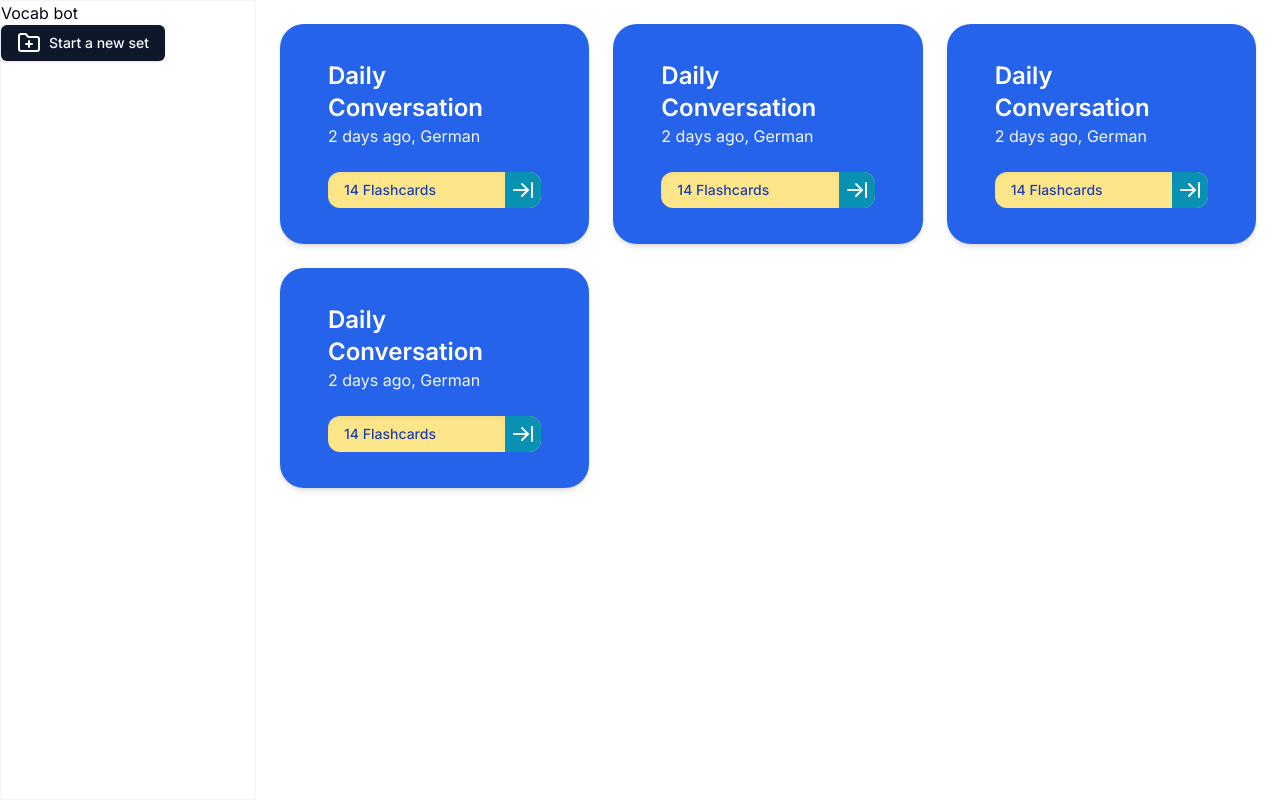
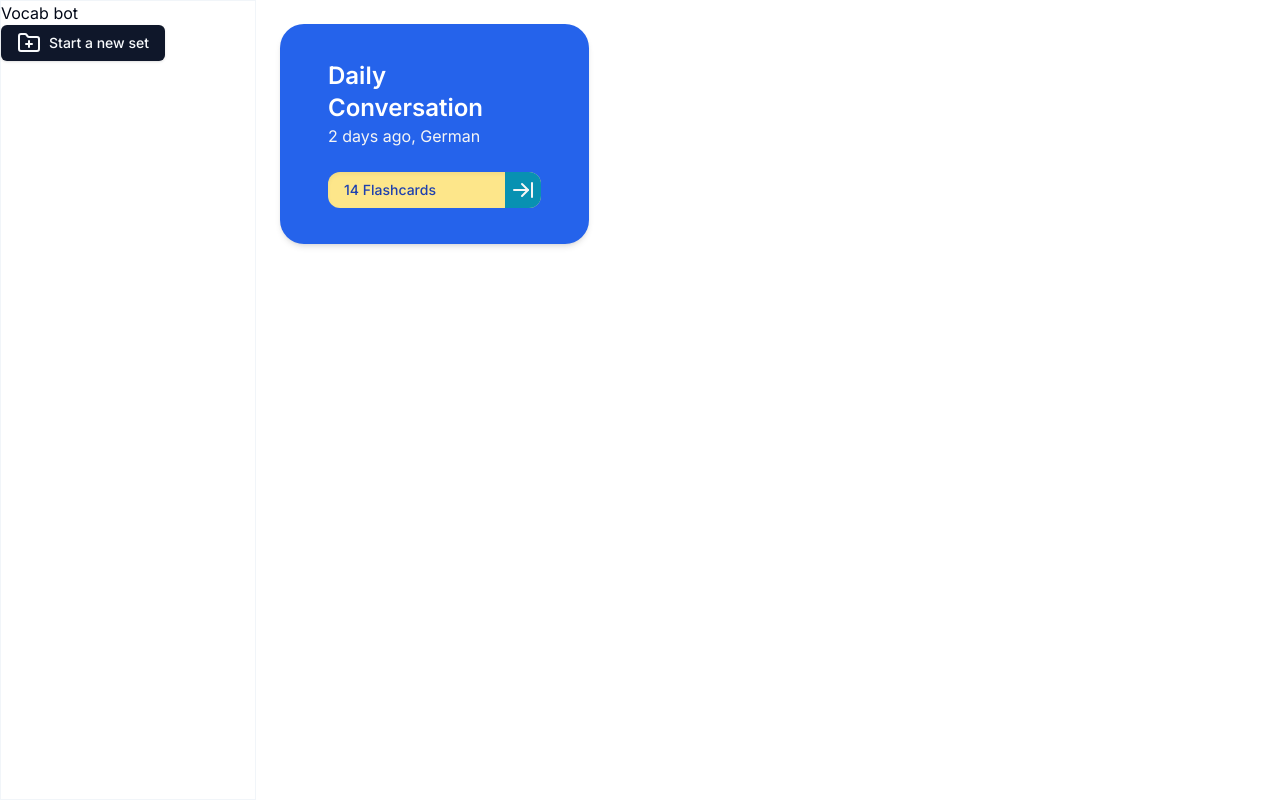
Before and after one commit to Gregor-py/vocab_bot, a Next.js app: page /dashboard in a window 1280 px wide. Built offline with nearby package versions, Linux system fonts and the light colour scheme.

Commit message:
fixed the schema

```diff
--- a/app/(main)/dashboard/page.tsx
+++ b/app/(main)/dashboard/page.tsx
@@ -15,42 +15,6 @@ const DashboardPage = () => {
                 iconBgColor: "bg-cyan-600"
             }
         },
-        {
-            title: "Daily Conversation",
-            cardsLength: 14,
-            theme: {
-                mainText: "text-white",
-                mainBg: "bg-blue-600",
-                blockBg: "bg-amber-200",
-                iconColor: "text-neutral-100",
-                blockText: "text-blue-800",
-                iconBgColor: "bg-cyan-600"
-            }
-        },
-        {
-            title: "Daily Conversation",
-            cardsLength: 14,
-            theme: {
-                mainText: "text-white",
-                mainBg: "bg-blue-600",
-                blockBg: "bg-amber-200",
-                iconColor: "text-neutral-100",
-                blockText: "text-blue-800",
-                iconBgColor: "bg-cyan-600"
-            }
-        },{
-            title: "Daily Conversation",
-            cardsLength: 14,
-            theme: {
-                mainText: "text-white",
-                mainBg: "bg-blue-600",
-                blockBg: "bg-amber-200",
-                iconColor: "text-neutral-100",
-                blockText: "text-blue-800",
-                iconBgColor: "bg-cyan-600"
-            }
-        }
-
     ]
 
     return (
--- a/app/(main)/layout.tsx
+++ b/app/(main)/layout.tsx
@@ -1,4 +1,7 @@
+"use client"
+
 import { Button } from "@/components/ui/button";
+import axios from "axios";
 import {FolderPlus} from "lucide-react";
 
 type Props = {
@@ -6,11 +9,17 @@ type Props = {
 }
 
 const MainLayout = ({children}: Props) => {
+    const createSet = async () => {
+        const set = await axios.post('/api/set')
+
+        console.log(set)
+    }
+
     return (
         <div className={"flex h-full"}>
             <div className={"w-[256px] border-accent border"}>
                 <div>Vocab bot</div>
-                <Button><FolderPlus className={"mr-2"}/>Start a new set</Button>
+                <Button onClick={createSet}><FolderPlus className={"mr-2"}/>Start a new set</Button>
             </div>
             <main className={"flex-1"}>
                 <div className={"max-w-[1120px] mx-auto"}>{children}</div>
--- /dev/null
+++ b/app/api/set/route.ts
@@ -0,0 +1,26 @@
+import { NextResponse } from "next/server";
+import {db} from "@/db";
+import {sets} from "@/db/schema";
+import {auth} from "@clerk/nextjs/server";
+
+export async function POST() {
+    try {
+        const {userId} = auth()
+
+        if (!userId) {
+            return NextResponse.json({message: "You need to be logged in."})
+        }
+
+        const set = await db.insert(sets).values({
+            name: "A new set",
+            setThemeId: 1,
+            languageId: 1,
+            userId: userId,
+        })
+
+        return NextResponse.json({set: set})
+    } catch (e) {
+        console.error(e)
+        NextResponse.error()
+    }
+}
--- a/db/schema.ts
+++ b/db/schema.ts
@@ -13,15 +13,16 @@ export const setThemes = pgTable("set-themes", {
 
 export const sets = pgTable("sets", {
     id: serial("id").primaryKey(),
+    userId: text("user_id").notNull(),
     name: text("name").default("A new set"),
     setThemeId: integer("set_themes_id").references(() => setThemes.id, {onDelete: "cascade"}).notNull(),
-    learnedLanguageId: integer("learned_language_id").references(() => languages.id).notNull(),
+    languageId: integer("language_id").references(() => languages.id).notNull(),
 })
 
 export const setsRelations = relations(sets, ({one, many}) => ({
-    setTheme: one(setThemes),
-    flashCards: many(flashCards),
-    learnedLanguage: one(languages)
+    flashcards: many(flashcards),
+    learnedLanguage: one(languages, {fields: [sets.languageId], references: [languages.id]}),
+    setTheme: one(setThemes, {fields: [sets.setThemeId], references: [setThemes.id]})
 }))
 
 export const languages = pgTable("languages", {
@@ -29,9 +30,9 @@ export const languages = pgTable("languages", {
     name: text("language").notNull()
 })
 
-export const flashcardsTypesEnum = pgEnum('flash-cards-type', ['structured, unstructured'])
+export const flashcardsTypesEnum = pgEnum('flashcards_type', ['structured', 'unstructured'])
 
-export const flashCards = pgTable("flash_cards", {
+export const flashcards = pgTable("flashcards", {
     id: serial("id").primaryKey(),
     userId: text("user_id").notNull(),
     type: flashcardsTypesEnum('type'),
@@ -45,9 +46,9 @@ export const flashCards = pgTable("flash_cards", {
     backSide: text("back_side"),
 })
 
-export const flashCardsRelation = relations(flashCards, ({one}) => ({
+export const flashcardsRelation = relations(flashcards, ({one}) => ({
     set: one(sets, {
-        fields: [flashCards.setId],
+        fields: [flashcards.setId],
         references: [sets.id]
     })
 }))
--- a/package.json
+++ b/package.json
@@ -6,13 +6,15 @@
     "dev": "next dev",
     "build": "next build",
     "start": "next start",
-    "lint": "next lint"
+    "lint": "next lint",
+    "db:push": "npx drizzle-kit push"
   },
   "dependencies": {
     "@clerk/nextjs": "^5.7.1",
     "@neondatabase/serverless": "^0.9.5",
     "@radix-ui/react-icons": "^1.3.0",
     "@radix-ui/react-slot": "^1.1.0",
+    "axios": "^1.7.7",
     "class-variance-authority": "^0.7.0",
     "clsx": "^2.1.1",
     "dotenv": "^16.4.5",
```
Also changed, not shown: app/layout.tsx (+1 -7 lines), 2 other files (tests, documents, lock files or other folders).
